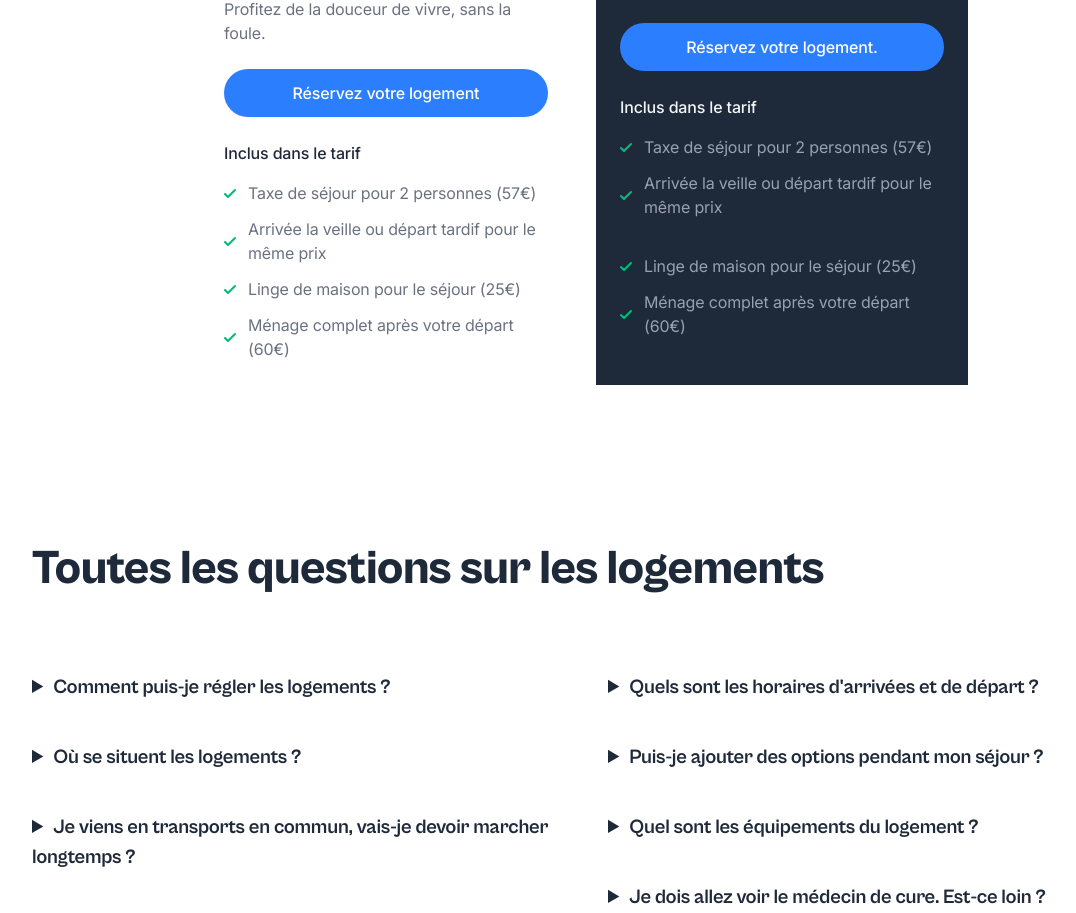
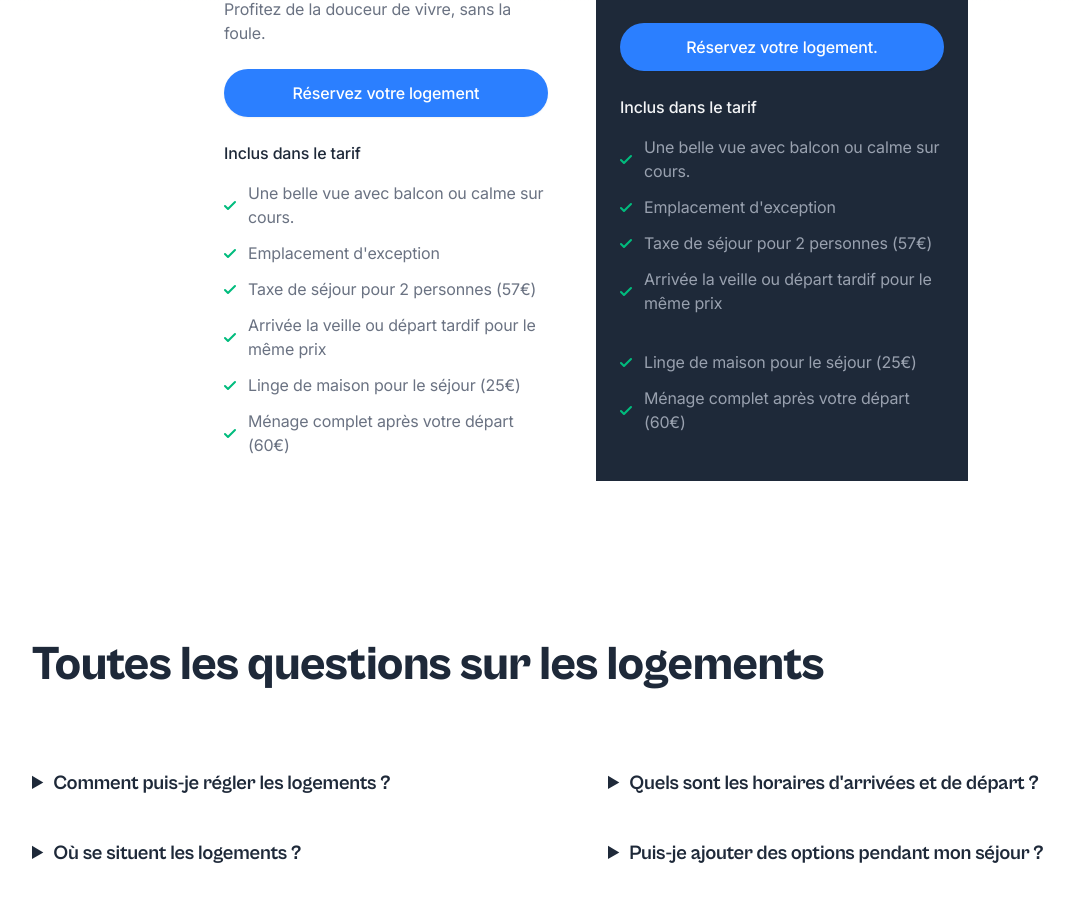
Before and after one commit to Nicolas-Hermet/residence_le_lorraine, a Next.js app: page / in a window 1280 px wide. Shown: the part 7058-7971 px from the top of the page, without its empty margins (56-1132 px from the left). Built offline with nearby package versions, Linux system fonts and the light colour scheme; no server answers.

Commit message:
Add bullet points to pricing

```diff
--- a/components/pricing.tsx
+++ b/components/pricing.tsx
@@ -42,6 +42,18 @@ export default function Pricing() {
                 </div>
                 <div className="font-medium mb-4">Inclus dans le tarif</div>
                 <ul className="text-gray-500 space-y-3 grow">
+                  <li className="flex items-center">
+                    <svg className="w-3 h-3 fill-current text-emerald-500 mr-3 shrink-0" viewBox="0 0 12 12" xmlns="http://www.w3.org/2000/svg">
+                      <path d="M10.28 2.28L3.989 8.575 1.695 6.28A1 1 0 00.28 7.695l3 3a1 1 0 001.414 0l7-7A1 1 0 0010.28 2.28z" />
+                    </svg>
+                    <span>Une belle vue avec balcon ou calme sur cours.</span>
+                  </li>
+                  <li className="flex items-center">
+                    <svg className="w-3 h-3 fill-current text-emerald-500 mr-3 shrink-0" viewBox="0 0 12 12" xmlns="http://www.w3.org/2000/svg">
+                      <path d="M10.28 2.28L3.989 8.575 1.695 6.28A1 1 0 00.28 7.695l3 3a1 1 0 001.414 0l7-7A1 1 0 0010.28 2.28z" />
+                    </svg>
+                    <span>Emplacement d'exception</span>
+                  </li>
                   <li className="flex items-center">
                     <svg className="w-3 h-3 fill-current text-emerald-500 mr-3 shrink-0" viewBox="0 0 12 12" xmlns="http://www.w3.org/2000/svg">
                       <path d="M10.28 2.28L3.989 8.575 1.695 6.28A1 1 0 00.28 7.695l3 3a1 1 0 001.414 0l7-7A1 1 0 0010.28 2.28z" />
@@ -100,6 +112,18 @@ export default function Pricing() {
                     <svg className="w-3 h-3 fill-current text-emerald-500 mr-3 shrink-0" viewBox="0 0 12 12" xmlns="http://www.w3.org/2000/svg">
                       <path d="M10.28 2.28L3.989 8.575 1.695 6.28A1 1 0 00.28 7.695l3 3a1 1 0 001.414 0l7-7A1 1 0 0010.28 2.28z" />
                     </svg>
+                    <span>Une belle vue avec balcon ou calme sur cours.</span>
+                  </li>
+                  <li className="flex items-center">
+                    <svg className="w-3 h-3 fill-current text-emerald-500 mr-3 shrink-0" viewBox="0 0 12 12" xmlns="http://www.w3.org/2000/svg">
+                      <path d="M10.28 2.28L3.989 8.575 1.695 6.28A1 1 0 00.28 7.695l3 3a1 1 0 001.414 0l7-7A1 1 0 0010.28 2.28z" />
+                    </svg>
+                    <span>Emplacement d'exception</span>
+                  </li>
+                  <li className="flex items-center">
+                    <svg className="w-3 h-3 fill-current text-emerald-500 mr-3 shrink-0" viewBox="0 0 12 12" xmlns="http://www.w3.org/2000/svg">
+                      <path d="M10.28 2.28L3.989 8.575 1.695 6.28A1 1 0 00.28 7.695l3 3a1 1 0 001.414 0l7-7A1 1 0 0010.28 2.28z" />
+                    </svg>
                     <span>Taxe de séjour pour 2 personnes (57€)</span>
                   </li>
                   <li className="flex items-center">
```
